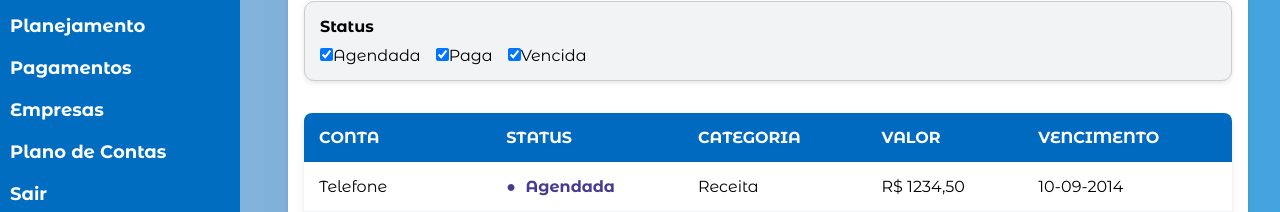
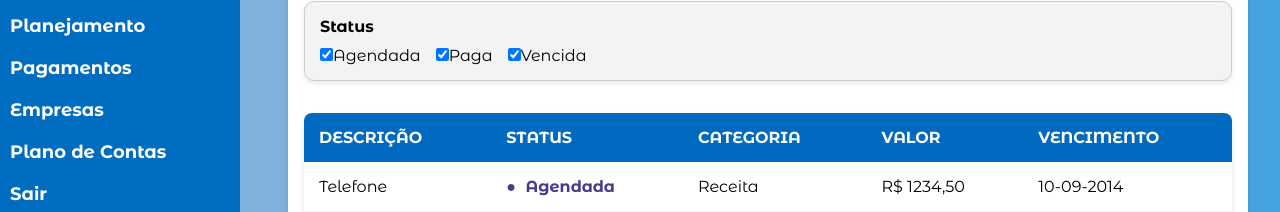
Before and after one commit to TN-Junior/Coin-PA, a React (Vite) app: page /plano in a window 1280 px wide. Shown: the part 273-485 px from the top of the page. Built offline with nearby package versions, Linux system fonts and the light colour scheme.

Commit message:
Renomeando campo "Conta" para "Descrição"

```diff
--- a/src/components/PlanoDeContas/planoContas.jsx
+++ b/src/components/PlanoDeContas/planoContas.jsx
@@ -103,7 +103,7 @@ const AccountPlan = () => {
                             <table>
                                 <thead>
                                     <tr>
-                                        <th>Conta</th>
+                                        <th>Descrição</th>
                                         <th>Status</th>
                                         <th>Categoria</th>
                                         <th>Valor</th>
```
Also changed, not shown: 1 other file (tests, documents, lock files or other folders).
